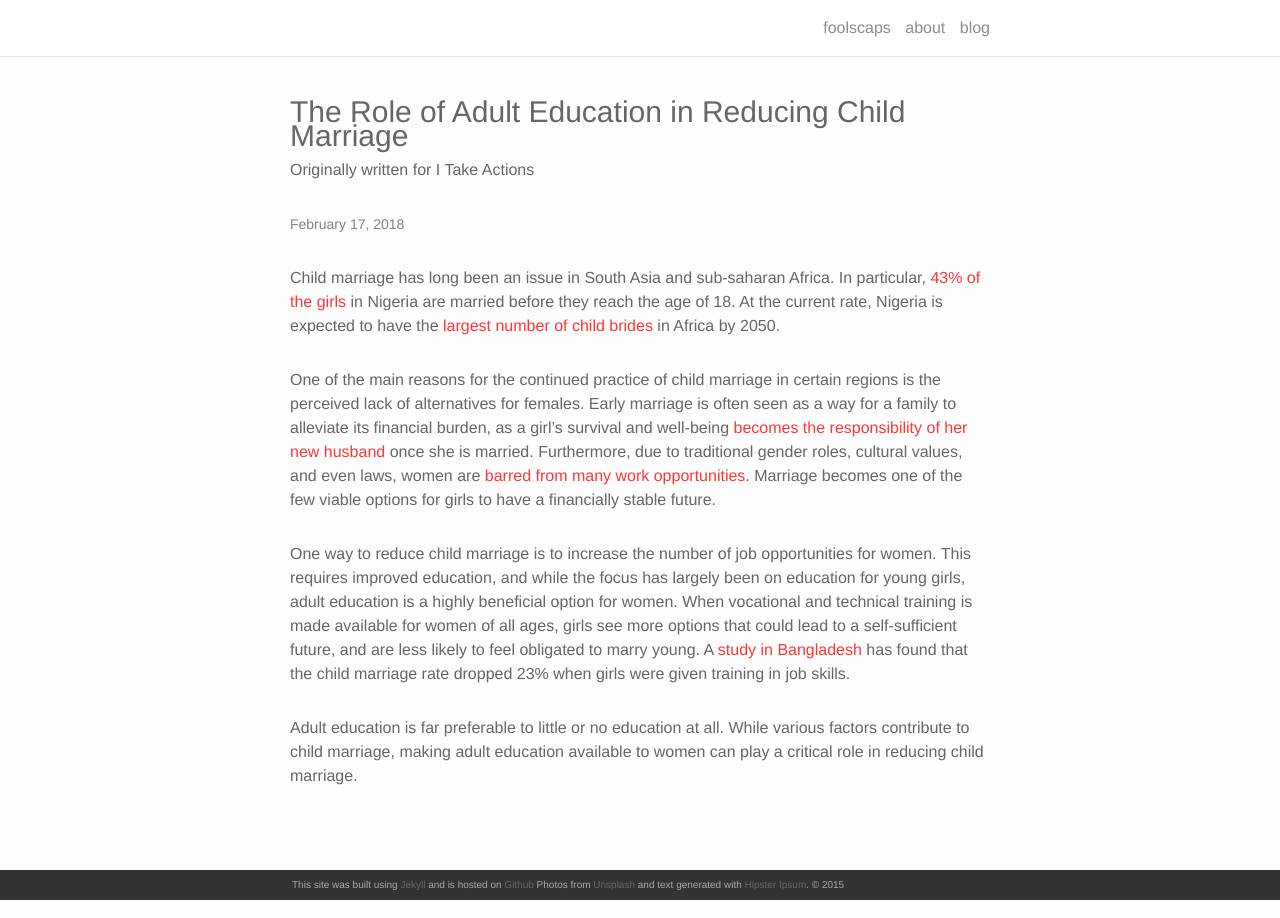
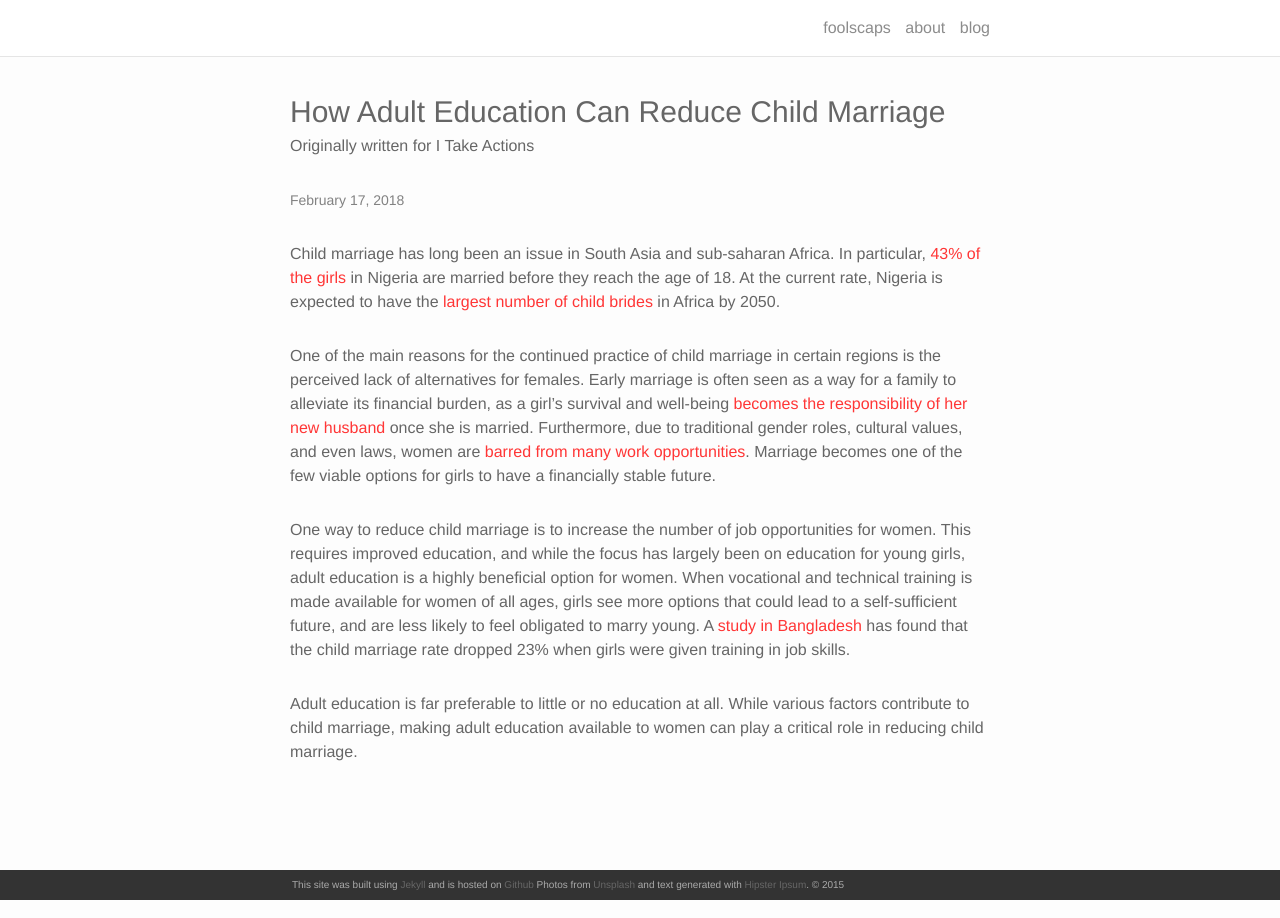
Before and after one commit to foolscaps/foolscaps.github.io, a Jekyll site: the page built from _posts/2018-02-17-RoleAdultEducation.markdown, in a window 1280 px wide. Built offline with Jekyll 4.4.1, drawn with Linux system fonts in a browser that asks for light colours; nearby versions of some CDN libraries.

Commit message:
Update 2018-02-17-RoleAdultEducation.markdown

```diff
--- a/_posts/2018-02-17-RoleAdultEducation.markdown
+++ b/_posts/2018-02-17-RoleAdultEducation.markdown
@@ -1,6 +1,6 @@
 ---
 layout: post
-title:  The Role of Adult Education in Reducing Child Marriage
+title:  How Adult Education Can Reduce Child Marriage
 date:   2018-02-17
 description: Originally written for <a href="https://itakeactions.org/blog/28/The-Role-of-Adult-Education-in-Reducing-Child-Marriage" target="blank">I Take Actions</a>
 category: Non-profit
```
